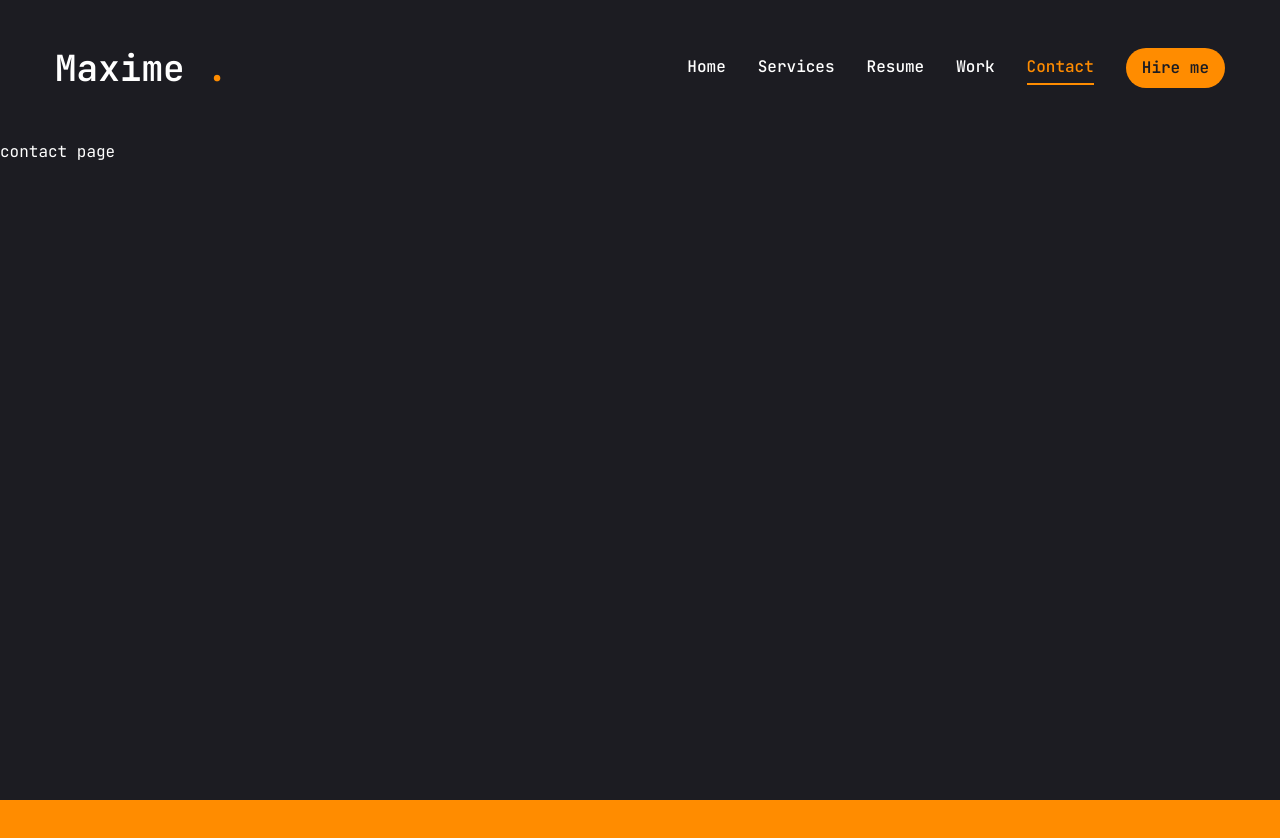
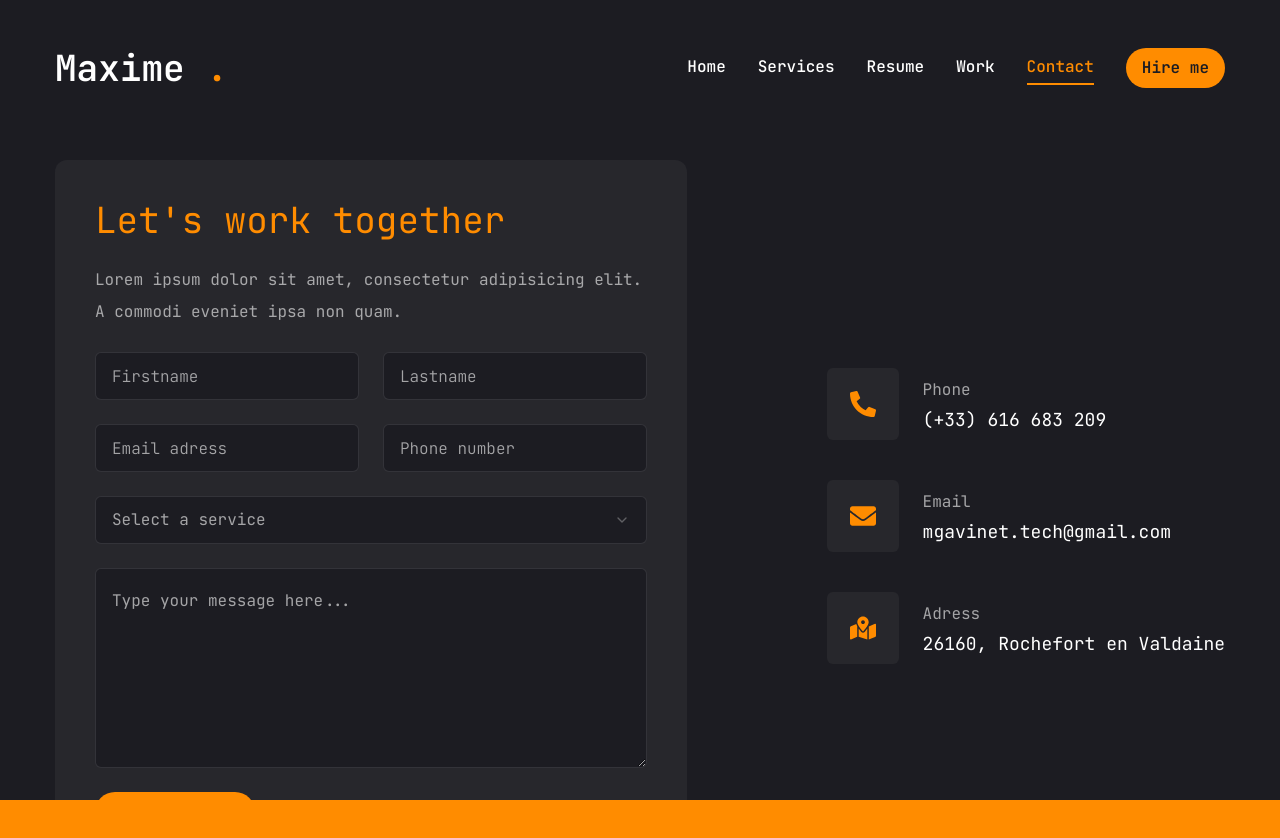
Before and after one commit to Blamxis/max-portfolio, a Next.js app: page /contact in a window 1280 px wide. Shown: the top 838 px of the page. Before the commit the page ends 800 px from the top, so only its background shows below. Built offline with nearby package versions, Linux system fonts and the light colour scheme.

Commit message:
add & update files

```diff
--- a/app/contact/page.jsx
+++ b/app/contact/page.jsx
@@ -1,6 +1,106 @@
+"use client";
+
+import {Button} from "@/components/ui/button";
+import {Input} from "@/components/ui/input";
+import {Textarea} from "@/components/ui/textarea";
+
+import {
+    Select, SelectContent, SelectGroup, SelectItem,
+    SelectLabel, SelectTrigger, SelectValue
+} from "@/components/ui/select";
+
+import { FaPhoneAlt, FaEnvelope, FaMapMarkedAlt } from "react-icons/fa";
+
+const info = [
+    {
+        icon: <FaPhoneAlt />,
+        title: 'Phone',
+        description: '(+33) 616 683 209',
+    },
+    {
+        icon: <FaEnvelope />,
+        title: 'Email',
+        description: 'mgavinet.tech@gmail.com',
+    },
+    {
+        icon: <FaMapMarkedAlt />,
+        title: 'Adress',
+        description: '26160, Rochefort en Valdaine',
+    },
+];
+
+import { motion } from "framer-motion";
+
 const Contact = () => {
     return (
-        <div> contact page</div>
+        <motion.section
+            initial={{opacity: 0}}
+            animate={{ opacity: 1, transition: {delay: 2.4, duration: 0.4, ease: "easeIn"},
+            }}
+            className="py-6"
+        >
+             <div className="container mx-auto">
+                 <div className="flex flex-col xl:flex-row gap-[30px]">
+                     {/* form */}
+                     <div className="xl:w-[54%] order-2 xl:order-none">
+                         <form className="flex flex-col gap-6 p-10 bg-[#27272c] rounded-xl">
+                             <h3 className="text-4xl text-accent">Let's work together</h3>
+                             <p className="text-white/60">
+                                 Lorem ipsum dolor sit amet, consectetur adipisicing elit. A commodi eveniet ipsa non quam.
+                             </p>
+                             <div className="grid grid-cols-1 md:grid-cols-2 gap-6">
+                                 <Input type="firstname" placeholder="Firstname"/>
+                                 <Input type="lastname" placeholder="Lastname"/>
+                                 <Input type="email" placeholder="Email adress"/>
+                                 <Input type="phone" placeholder="Phone number"/>
+                             </div>
+                             {/* Select */}
+                             <Select>
+                                 <SelectTrigger className="w-full">
+                                     <SelectValue placeholder="Select a service"/>
+                                 </SelectTrigger>
+                                 <SelectContent>
+                                     <SelectGroup>
+                                         <SelectLabel>Select a service</SelectLabel>
+                                         <SelectItem value="est">Web Development</SelectItem>
+                                         <SelectItem value="cst">UI/UX Design</SelectItem>
+                                         <SelectItem value="mst">SEO</SelectItem>
+                                     </SelectGroup>
+                                 </SelectContent>
+                             </Select>
+                             {/* Textarea */}
+                             <Textarea
+                                 className="h-[200px]"
+                                 placeholder="Type your message here..."
+                             />
+                             {/* Button */}
+                             <Button size="md" className="max-w-40 items-center">
+                                 Send Message
+                             </Button>
+                         </form>
+                     </div>
+                     {/* info */}
+                     <div className="flex-1 flex items-center xl:justify-end
+                     order-1 xl:order-none mb-8 xl:mb-0">
+                         <ul className="flex flex-col gap-10">
+                             {info.map((item, index) => {
+                                 return (
+                                     <li key={index} className="flex items-center gap-6">
+                                         <div className="w-[52px] h-[52px] xl:w-[72px] xl:h-[72px] bg-[#27272c] text-accent rounded-md flex items-center justify-center">
+                                             <div className="text-[26px]">{item.icon}</div>
+                                         </div>
+                                         <div className="flex-1">
+                                             <p className="text-white/60">{item.title}</p>
+                                             <h3 className="text-lg">{item.description}</h3>
+                                         </div>
+                                     </li>
+                                 );
+                             })}
+                         </ul>
+                     </div>
+                 </div>
+             </div>
+        </motion.section>
     )
 }
 
--- a/app/work/page.jsx
+++ b/app/work/page.jsx
@@ -20,7 +20,7 @@
         stack: [{ name: "Node.js"}, { name: "Express.js"}, { name: "React.js"}, { name: "Scss"}],
         image: '/assets/work/Pat-Garage.png',
         live: '',
-        github: ''
+        github: 'https://github.com/Blamxis/garage_app'
     },
     {
         num: '02',
--- a/components/Social.jsx
+++ b/components/Social.jsx
@@ -2,9 +2,9 @@
 import { FaGithub, FaLinkedinIn, FaInstagram } from "react-icons/fa";
 
 const socials = [
-    {icon: <FaGithub/>, path: ""},
-    {icon: <FaLinkedinIn/>, path: ""},
-    {icon: <FaInstagram/>, path: ""},
+    {icon: <FaGithub/>, path: "https://github.com/Blamxis?tab=repositories"},
+    {icon: <FaLinkedinIn/>, path: "https://www.linkedin.com/in/maxime-gavinet-35b22428a/"},
+    {icon: <FaInstagram/>, path: "https://www.instagram.com/maxime_codes/"},
 ]
 
 const Social = ({containerStyles, iconStyles}) => {
--- a/components/ui/button.jsx
+++ b/components/ui/button.jsx
@@ -16,6 +16,7 @@
       size: {
         default: "h-10 px-4 py-2",
         sm: "h-9 rounded-md px-3",
+        md: "h-10 rounded-full px-3",
         lg: "h-11 rounded-md px-8",
         icon: "h-10 w-10",
       },
--- a/components/ui/input.jsx
+++ b/components/ui/input.jsx
@@ -7,7 +7,8 @@
     (<input
       type={type}
       className={cn(
-        "flex h-10 w-full rounded-md border border-slate-200 bg-white px-3 py-2 text-sm ring-offset-white file:border-0 file:bg-transparent file:text-sm file:font-medium placeholder:text-slate-500 focus-visible:outline-none focus-visible:ring-2 focus-visible:ring-slate-950 focus-visible:ring-offset-2 disabled:cursor-not-allowed disabled:opacity-50 dark:border-slate-800 dark:bg-slate-950 dark:ring-offset-slate-950 dark:placeholder:text-slate-400 dark:focus-visible:ring-slate-300",
+        "flex h-[48px] rounded-md border border-white/10 focus:border-accent " +
+          "font-light bg-primary px-4 py-5 text-base placeholder:text-white/60 outline-none",
         className
       )}
       ref={ref}
--- a/components/ui/select.jsx
+++ b/components/ui/select.jsx
@@ -16,7 +16,9 @@
   <SelectPrimitive.Trigger
     ref={ref}
     className={cn(
-      "flex h-10 w-full items-center justify-between rounded-md border border-slate-200 bg-white px-3 py-2 text-sm ring-offset-white placeholder:text-slate-500 focus:outline-none focus:ring-2 focus:ring-slate-950 focus:ring-offset-2 disabled:cursor-not-allowed disabled:opacity-50 [&>span]:line-clamp-1 dark:border-slate-800 dark:bg-slate-950 dark:ring-offset-slate-950 dark:placeholder:text-slate-400 dark:focus:ring-slate-300",
+      "flex h-[48px] w-full items-center justify-between rounded-md border " +
+        "border-white/10 bg-primary px-4 py-5 text-base text-white/60 placeholder:text-white/10 " +
+        "focus:border-accent outline-none",
       className
     )}
     {...props}>
@@ -54,7 +56,7 @@
     <SelectPrimitive.Content
       ref={ref}
       className={cn(
-        "relative z-50 max-h-96 min-w-[8rem] overflow-hidden rounded-md border border-slate-200 bg-white text-slate-950 shadow-md data-[state=open]:animate-in data-[state=closed]:animate-out data-[state=closed]:fade-out-0 data-[state=open]:fade-in-0 data-[state=closed]:zoom-out-95 data-[state=open]:zoom-in-95 data-[side=bottom]:slide-in-from-top-2 data-[side=left]:slide-in-from-right-2 data-[side=right]:slide-in-from-left-2 data-[side=top]:slide-in-from-bottom-2 dark:border-slate-800 dark:bg-slate-950 dark:text-slate-50",
+        "relative z-50 max-h-96 min-w-[8rem] overflow-hidden rounded-md border border-white/10 bg-primary text-white shadow-md data-[state=open]:animate-in data-[state=closed]:animate-out data-[state=closed]:fade-out-0 data-[state=open]:fade-in-0 data-[state=closed]:zoom-out-95 data-[state=open]:zoom-in-95 data-[side=bottom]:slide-in-from-top-2 data-[side=left]:slide-in-from-right-2 data-[side=right]:slide-in-from-left-2 data-[side=top]:slide-in-from-bottom-2 dark:border-slate-800 dark:bg-slate-950 dark:text-slate-50",
         position === "popper" &&
           "data-[side=bottom]:translate-y-1 data-[side=left]:-translate-x-1 data-[side=right]:translate-x-1 data-[side=top]:-translate-y-1",
         className
@@ -85,7 +87,10 @@
   <SelectPrimitive.Item
     ref={ref}
     className={cn(
-      "relative flex w-full cursor-default select-none items-center rounded-sm py-1.5 pl-8 pr-2 text-sm outline-none focus:bg-slate-100 focus:text-slate-900 data-[disabled]:pointer-events-none data-[disabled]:opacity-50 dark:focus:bg-slate-800 dark:focus:text-slate-50",
+      "relative flex w-full cursor-default select-none items-center rounded-sm " +
+        "py-1.5 pl-8 pr-2 text-sm outline-none focus:bg-accent focus:text-primary " +
+        "data-[disabled]:pointer-events-none data-[disabled]:opacity-50 dark:focus:bg-slate-800 " +
+        "dark:focus:text-slate-50",
       className
     )}
     {...props}>
--- a/components/ui/textarea.jsx
+++ b/components/ui/textarea.jsx
@@ -6,7 +6,7 @@
   return (
     (<textarea
       className={cn(
-        "flex min-h-[80px] w-full rounded-md border border-slate-200 bg-white px-3 py-2 text-sm ring-offset-white placeholder:text-slate-500 focus-visible:outline-none focus-visible:ring-2 focus-visible:ring-slate-950 focus-visible:ring-offset-2 disabled:cursor-not-allowed disabled:opacity-50 dark:border-slate-800 dark:bg-slate-950 dark:ring-offset-slate-950 dark:placeholder:text-slate-400 dark:focus-visible:ring-slate-300",
+        "flex min-h-[80px] w-full rounded-md border border-white/10 bg-primary px-4 py-5 text-base placeholder:text-white/60 focus-visible:outline-none focus-visible:ring-1 focus-visible:ring-accent focus-visible:ring-offset-0 disabled:cursor-not-allowed disabled:opacity-50",
         className
       )}
       ref={ref}
--- a/package.json
+++ b/package.json
@@ -20,6 +20,7 @@
     "framer-motion": "^11.2.12",
     "lucide-react": "^0.396.0",
     "next": "14.2.4",
+    "nodemailer": "^6.9.14",
     "react": "^18",
     "react-countup": "^6.5.3",
     "react-dom": "^18",
```
Also changed, not shown: app/api/send-email.js (added, +38 -0 lines), 1 other file (tests, documents, lock files or other folders).
